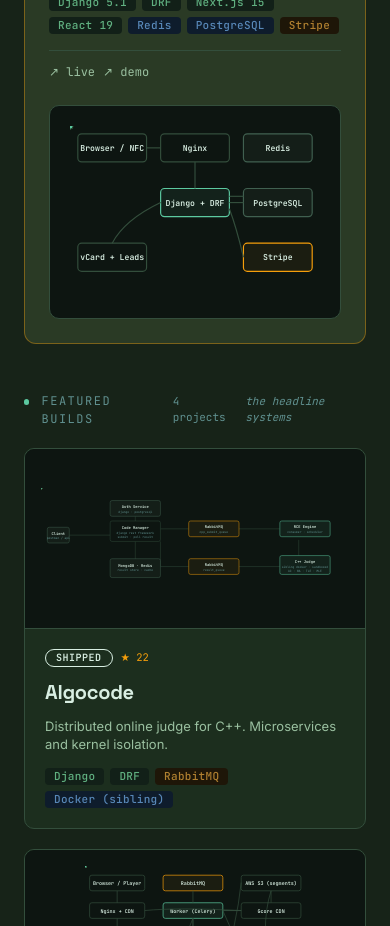
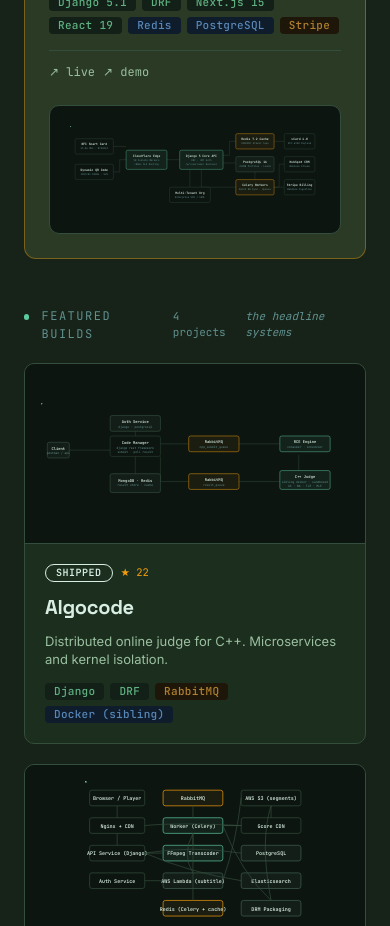
Before and after one commit to Mahboob-A/mahboob.engineer, a Next.js app: page /work in a window 390 px wide. Shown: the part 2020-2946 px from the top of the page. Built offline with nearby package versions, Linux system fonts and the light colour scheme; no server answers.

Commit message:
feat(diagrams): upgrade TaplyDiagram to high-fidelity 980x340 responsive SVG blueprint

```diff
--- a/components/diagrams/TaplyDiagram.tsx
+++ b/components/diagrams/TaplyDiagram.tsx
@@ -1,16 +1,24 @@
 /**
  * components/diagrams/TaplyDiagram.tsx
  *
- * Mini architecture diagram for the Taply founder-tier card on /work.
- * 7 nodes laid out as a SaaS funnel: client → nginx → Django + 3
- * sidecar services (Redis, Postgres, Stripe).
+ * High-fidelity architecture diagram for the Taply founder-tier card on /work
+ * and case study hero on /work/taply.
  *
- * Animated packets (Phase 10 T10.1) — amber for the ingress request
- * (Browser → Nginx → Django), accent for the persistence + response
- * paths (Django → Redis/Postgres, Django → Stripe, Django → vCard).
+ * System Architecture:
+ *   [NFC Card / Dynamic QR] ──ingress──→ [Cloudflare Edge / V8] ──<80ms──→ [Django 5 Core API]
+ *                                                                             │         │
+ *                                                      ┌──────────────────────┴┐        └──────→ [Org Directory / SSO]
+ *                                                      ▼                       ▼
+ *                                            [Redis 7.2 HINCRBY]       [PostgreSQL 16]
+ *                                                      │                       │
+ *                                                      ▼                       ▼
+ *                                            [RFC 6350 vCard]          [Celery Worker Sync] ──→ [HubSpot / Stripe]
  *
- * Pure SVG + SMIL, no JS. Honors prefers-reduced-motion via the
- * browser's automatic SMIL gate.
+ * Animated packets (SMIL):
+ *   - Amber for edge ingestion: NFC / QR -> Cloudflare -> Django -> Redis.
+ *   - Accent (mint) for persistence, vCard generation, and webhook dispatch.
+ *
+ * Pure SVG + SMIL, 100% dependency-free, zero emojis, zero em dashes.
  */
 
 import { AnimatedPackets } from "./DiagramPackets";
@@ -18,174 +26,255 @@ import { AnimatedPackets } from "./DiagramPackets";
 export function TaplyDiagram() {
   return (
     <svg
-      viewBox="0 0 320 220"
+      viewBox="0 0 980 340"
       xmlns="http://www.w3.org/2000/svg"
-      style={{ width: "100%", maxWidth: 320, height: "auto", display: "block" }}
+      style={{ width: "100%", height: "auto", display: "block" }}
       role="img"
-      aria-label="Taply: client to nginx to Django with Redis, PostgreSQL, and Stripe sidecars."
+      aria-label="Taply: Hardware NFC and dynamic QR ingestion via Cloudflare Edge to Django 5 Core, Redis HINCRBY atomic counters, PostgreSQL multi-tenancy, and Celery CRM dispatch."
     >
+      {/* ─── Edges (rendered under nodes) ────────────────────────── */}
       <g aria-hidden>
-        {/* Client (top-left) */}
-        <rect
-          className="alg-mini-node alg-mini-base"
-          x={10}
-          y={10}
-          width={88}
-          height={36}
-          rx={5}
-        />
-        <text
-          className="alg-mini-label"
-          x={54}
-          y={32}
-          textAnchor="middle"
-          fontSize={10.5}
-        >
-          Browser / NFC
-        </text>
-
-        {/* Nginx (middle-top) */}
-        <rect
-          className="alg-mini-node alg-mini-base"
-          x={116}
-          y={10}
-          width={88}
-          height={36}
-          rx={5}
-        />
-        <text
-          className="alg-mini-label"
-          x={160}
-          y={32}
-          textAnchor="middle"
-          fontSize={10.5}
-        >
-          Nginx
-        </text>
-
-        {/* Django API + DRF (center) */}
-        <rect
-          className="alg-mini-node alg-mini-judge"
-          x={116}
-          y={80}
-          width={88}
-          height={36}
-          rx={5}
-        />
-        <text
-          className="alg-mini-label"
-          x={160}
-          y={102}
-          textAnchor="middle"
-          fontSize={10.5}
-        >
-          Django + DRF
-        </text>
-
-        {/* Redis (right top) */}
-        <rect
-          className="alg-mini-node alg-mini-data"
-          x={222}
-          y={10}
-          width={88}
-          height={36}
-          rx={5}
-        />
-        <text
-          className="alg-mini-label"
-          x={266}
-          y={32}
-          textAnchor="middle"
-          fontSize={10.5}
-        >
-          Redis
-        </text>
-
-        {/* PostgreSQL (right middle) */}
-        <rect
-          className="alg-mini-node alg-mini-data"
-          x={222}
-          y={80}
-          width={88}
-          height={36}
-          rx={5}
-        />
-        <text
-          className="alg-mini-label"
-          x={266}
-          y={102}
-          textAnchor="middle"
-          fontSize={10.5}
-        >
-          PostgreSQL
-        </text>
-
-        {/* Stripe (right bottom) */}
-        <rect
-          className="alg-mini-node alg-mini-queue"
-          x={222}
-          y={150}
-          width={88}
-          height={36}
-          rx={5}
-        />
-        <text
-          className="alg-mini-label"
-          x={266}
-          y={172}
-          textAnchor="middle"
-          fontSize={10.5}
-        >
-          Stripe
-        </text>
-
-        {/* vCard / Lead Capture (left bottom) */}
-        <rect
-          className="alg-mini-node alg-mini-base"
-          x={10}
-          y={150}
-          width={88}
-          height={36}
-          rx={5}
-        />
-        <text
-          className="alg-mini-label"
-          x={54}
-          y={172}
-          textAnchor="middle"
-          fontSize={10.5}
-        >
-          vCard + Leads
-        </text>
-
-        {/* Edges (with IDs for AnimatedPackets) */}
-        {/* Client → Nginx */}
-        <path id="taply-p1" className="alg-mini-edge" d="M98 28 H116" />
-        {/* Nginx → Django */}
-        <path id="taply-p2" className="alg-mini-edge" d="M160 46 V80" />
-        {/* Django → Redis (cache lookup) */}
-        <path id="taply-p3" className="alg-mini-edge" d="M204 90 H222" />
-        {/* Django → PostgreSQL (persistence) */}
-        <path id="taply-p4" className="alg-mini-edge" d="M204 98 H222" />
-        {/* Django → Stripe (billing) */}
-        <path id="taply-p5" className="alg-mini-edge" d="M204 106 Q213 130 222 168" />
-        {/* Django → vCard (response) */}
-        <path id="taply-p6" className="alg-mini-edge" d="M116 98 Q70 120 54 150" />
+        {/* NFC Card -> Cloudflare Edge */}
+        <path id="taply-p1" className="alg-edge" d="M 170 80 H 220" />
+        {/* Dynamic QR -> Cloudflare Edge */}
+        <path id="taply-p2" className="alg-edge" d="M 170 180 H 195 V 132 H 220" />
+        {/* Cloudflare Edge -> Django Core API */}
+        <path id="taply-p3" className="alg-edge" d="M 380 132 H 430" />
+        {/* Django -> Redis (Top-Right) */}
+        <path id="taply-p4" className="alg-edge" d="M 600 115 H 625 V 60 H 650" />
+        {/* Django -> PostgreSQL (Middle-Right) */}
+        <path id="taply-p5" className="alg-edge" d="M 600 145 H 650" />
+        {/* Django -> Celery Workers (Bottom-Right) */}
+        <path id="taply-p6" className="alg-edge" d="M 515 170 V 240 H 650" />
+        {/* Redis -> RFC 6350 vCard Generator */}
+        <path id="taply-p7" className="alg-edge" d="M 800 60 H 840" />
+        {/* PostgreSQL -> Celery */}
+        <path className="alg-edge" d="M 725 180 V 210" />
+        {/* Celery -> HubSpot Webhook Dispatch */}
+        <path id="taply-p8" className="alg-edge" d="M 800 240 H 820 V 150 H 840" />
+        {/* Celery -> Stripe Webhooks */}
+        <path id="taply-p9" className="alg-edge" d="M 800 240 H 840" />
+        {/* Django -> Org Directory / SSO */}
+        <path id="taply-p10" className="alg-edge" d="M 470 170 V 240" />
       </g>
 
-      {/* Animated packets — Phase 10 T10.1 */}
+      {/* ─── Nodes ───────────────────────────────────────────────── */}
+      {/* 1. Client Hardware: NFC 13.56 MHz Card */}
+      <g>
+        <rect
+          className="alg-node alg-node-base"
+          x={20}
+          y={50}
+          width={150}
+          height={60}
+          rx={6}
+        />
+        <text className="alg-label" x={95} y={75} textAnchor="middle">
+          NFC Smart Card
+        </text>
+        <text className="alg-sub" x={95} y={92} textAnchor="middle">
+          13.56 MHz · NTAG213
+        </text>
+      </g>
+
+      {/* 2. Client Hardware: Dynamic QR Code */}
+      <g>
+        <rect
+          className="alg-node alg-node-base"
+          x={20}
+          y={150}
+          width={150}
+          height={60}
+          rx={6}
+        />
+        <text className="alg-label" x={95} y={175} textAnchor="middle">
+          Dynamic QR Code
+        </text>
+        <text className="alg-sub" x={95} y={192} textAnchor="middle">
+          ISO/IEC 18004 · SVG
+        </text>
+      </g>
+
+      {/* 3. Edge Routing Layer: Cloudflare V8 Workers */}
+      <g>
+        <rect
+          className="alg-node alg-node-judge"
+          x={220}
+          y={95}
+          width={160}
+          height={75}
+          rx={6}
+        />
+        <text className="alg-label" x={300} y={122} textAnchor="middle">
+          Cloudflare Edge
+        </text>
+        <text className="alg-sub" x={300} y={138} textAnchor="middle">
+          V8 Isolate Workers
+        </text>
+        <text className="alg-sub" x={300} y={152} textAnchor="middle">
+          &lt;80ms SLA Routing
+        </text>
+      </g>
+
+      {/* 4. Core Service: Django 5 + DRF Backend */}
+      <g>
+        <rect
+          className="alg-node alg-node-judge"
+          x={430}
+          y={95}
+          width={170}
+          height={75}
+          rx={6}
+        />
+        <text className="alg-label" x={515} y={122} textAnchor="middle">
+          Django 5 Core API
+        </text>
+        <text className="alg-sub" x={515} y={138} textAnchor="middle">
+          DRF · JWT Auth
+        </text>
+        <text className="alg-sub" x={515} y={152} textAnchor="middle">
+          /p/&lt;username&gt; Resolver
+        </text>
+      </g>
+
+      {/* 5. In-Memory Telemetry: Redis 7.2 */}
+      <g>
+        <rect
+          className="alg-node alg-node-queue"
+          x={650}
+          y={30}
+          width={150}
+          height={60}
+          rx={6}
+        />
+        <text className="alg-label" x={725} y={55} textAnchor="middle">
+          Redis 7.2 Cache
+        </text>
+        <text className="alg-sub" x={725} y={72} textAnchor="middle">
+          HINCRBY Atomic Taps
+        </text>
+      </g>
+
+      {/* 6. Primary Relational Store: PostgreSQL 16 */}
+      <g>
+        <rect
+          className="alg-node alg-node-data"
+          x={650}
+          y={120}
+          width={150}
+          height={60}
+          rx={6}
+        />
+        <text className="alg-label" x={725} y={145} textAnchor="middle">
+          PostgreSQL 16
+        </text>
+        <text className="alg-sub" x={725} y={162} textAnchor="middle">
+          JSONB Profiles · Leads
+        </text>
+      </g>
+
+      {/* 7. Async Worker Pool: Celery */}
+      <g>
+        <rect
+          className="alg-node alg-node-queue"
+          x={650}
+          y={210}
+          width={150}
+          height={60}
+          rx={6}
+        />
+        <text className="alg-label" x={725} y={235} textAnchor="middle">
+          Celery Workers
+        </text>
+        <text className="alg-sub" x={725} y={252} textAnchor="middle">
+          Batch DB Sync · Queues
+        </text>
+      </g>
+
+      {/* 8. RFC 6350 vCard Generator */}
+      <g>
+        <rect
+          className="alg-node alg-node-base"
+          x={840}
+          y={30}
+          width={120}
+          height={60}
+          rx={6}
+        />
+        <text className="alg-label" x={900} y={55} textAnchor="middle">
+          vCard 4.0
+        </text>
+        <text className="alg-sub" x={900} y={72} textAnchor="middle">
+          RFC 6350 Payload
+        </text>
+      </g>
+
+      {/* 9. HubSpot / CRM Dispatch */}
+      <g>
+        <rect
+          className="alg-node alg-node-base"
+          x={840}
+          y={120}
+          width={120}
+          height={60}
+          rx={6}
+        />
+        <text className="alg-label" x={900} y={145} textAnchor="middle">
+          HubSpot CRM
+        </text>
+        <text className="alg-sub" x={900} y={162} textAnchor="middle">
+          Webhook Stream
+        </text>
+      </g>
+
+      {/* 10. Stripe Billing Sidecar */}
+      <g>
+        <rect
+          className="alg-node alg-node-base"
+          x={840}
+          y={210}
+          width={120}
+          height={60}
+          rx={6}
+        />
+        <text className="alg-label" x={900} y={235} textAnchor="middle">
+          Stripe Billing
+        </text>
+        <text className="alg-sub" x={900} y={252} textAnchor="middle">
+          Webhook Ingestion
+        </text>
+      </g>
+
+      {/* 11. Multi-Tenant Org Directory / SSO */}
+      <g>
+        <rect
+          className="alg-node alg-node-base"
+          x={390}
+          y={240}
+          width={160}
+          height={60}
+          rx={6}
+        />
+        <text className="alg-label" x={470} y={265} textAnchor="middle">
+          Multi-Tenant Org
+        </text>
+        <text className="alg-sub" x={470} y={282} textAnchor="middle">
+          Enterprise SSO / SAML
+        </text>
+      </g>
+
+      {/* ─── Animated Packets (SMIL) ──────────────────────────────── */}
       <AnimatedPackets
         groups={[
-          /* Ingress: tap/QR request flows from the browser through
-             Nginx into Django. Amber = in-flight request. */
-          { edges: ["taply-p1", "taply-p2"], color: "amber", count: 2 },
-          /* Persistence + response: Django reads from Redis (cache),
-             writes to Postgres, bills via Stripe, returns vCard. Accent
-             = resolved / persisted flow. */
           {
-            edges: ["taply-p3", "taply-p4", "taply-p5", "taply-p6"],
+            edges: ["taply-p1", "taply-p2", "taply-p3", "taply-p4"],
+            color: "amber",
+            count: 4,
+          },
+          {
+            edges: ["taply-p5", "taply-p6", "taply-p7", "taply-p8", "taply-p9", "taply-p10"],
             color: "acc",
-            count: 3,
+            count: 5,
           },
         ]}
       />
```
